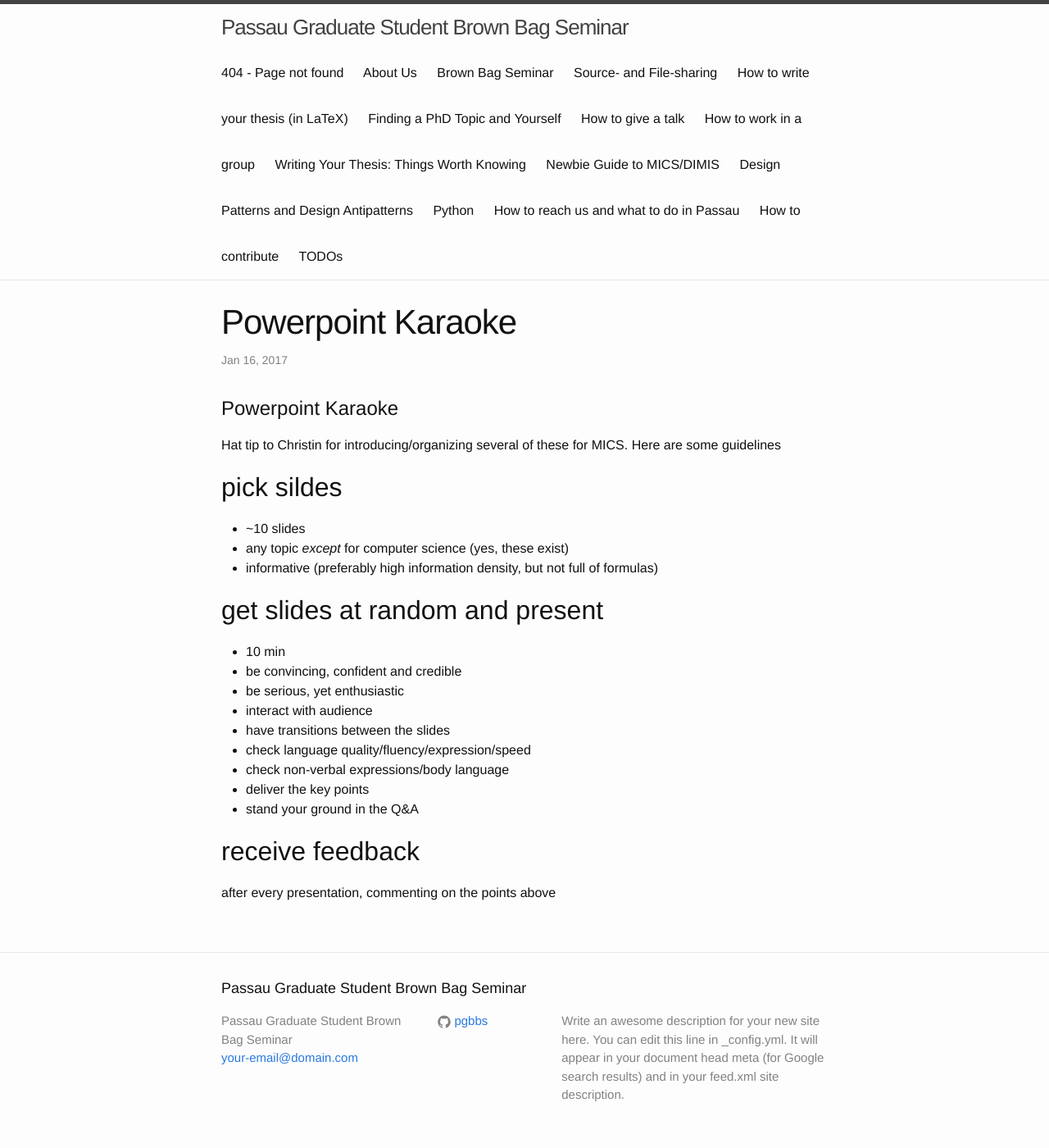
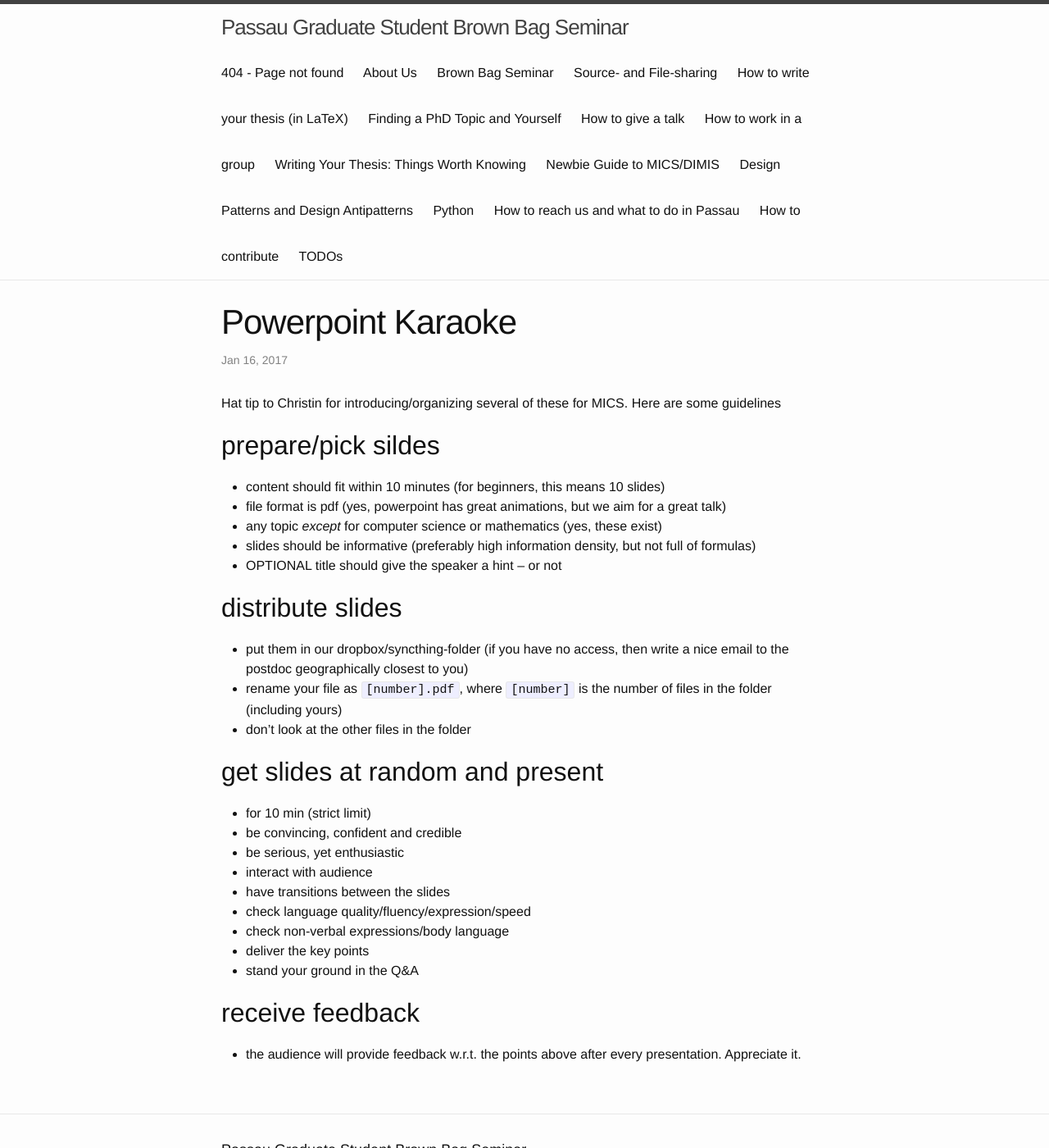
Before and after one commit to PGBBS/pgbbs.github.io, a Jekyll site: the page built from _posts/2017-01-16-ppt-karaoke.md, in a window 1280 px wide and 1400 px high. Shown: the whole window at 82% size. Built offline with Jekyll 4.4.1, drawn with Linux system fonts in a browser that asks for light colours.

Commit message:
update karaoke description after email by Christin

```diff
--- a/_posts/2017-01-16-ppt-karaoke.md
+++ b/_posts/2017-01-16-ppt-karaoke.md
@@ -3,19 +3,28 @@ title: "Powerpoint Karaoke"
 layout: post
 ---
 
-# Powerpoint Karaoke
-
 Hat tip to Christin for introducing/organizing several of these for
 MICS. Here are some guidelines
 
-## pick sildes
-- ~10 slides
-- any topic *except* for computer science (yes, these exist)
-- informative (preferably high information density, but not full of
+## prepare/pick sildes
+- content should fit within 10 minutes (for beginners, this means 10 slides)
+- file format is pdf (yes, powerpoint has great animations, but we aim for a
+  great talk)
+- any topic *except* for computer science or mathematics (yes, these exist)
+- slides should be informative (preferably high information density, but not full of
   formulas)
+- OPTIONAL title should give the speaker a hint -- or not
+
+## distribute slides
+- put them in our dropbox/syncthing-folder (if you have no access,
+  then write a nice email to the postdoc geographically closest to
+  you)
+- rename your file as `[number].pdf`, where `[number]` is the number
+  of files in the folder (including yours)
+- don't look at the other files in the folder
 
 ## get slides at random and present
-- 10 min
+- for 10 min (strict limit)
 - be convincing, confident and credible
 - be serious, yet enthusiastic
 - interact with audience
@@ -26,4 +35,5 @@ MICS. Here are some guidelines
 - stand your ground in the Q&A
 
 ## receive feedback
-after every presentation, commenting on the points above
+- the audience will provide feedback w.r.t. the points above after
+  every presentation. Appreciate it.
```
